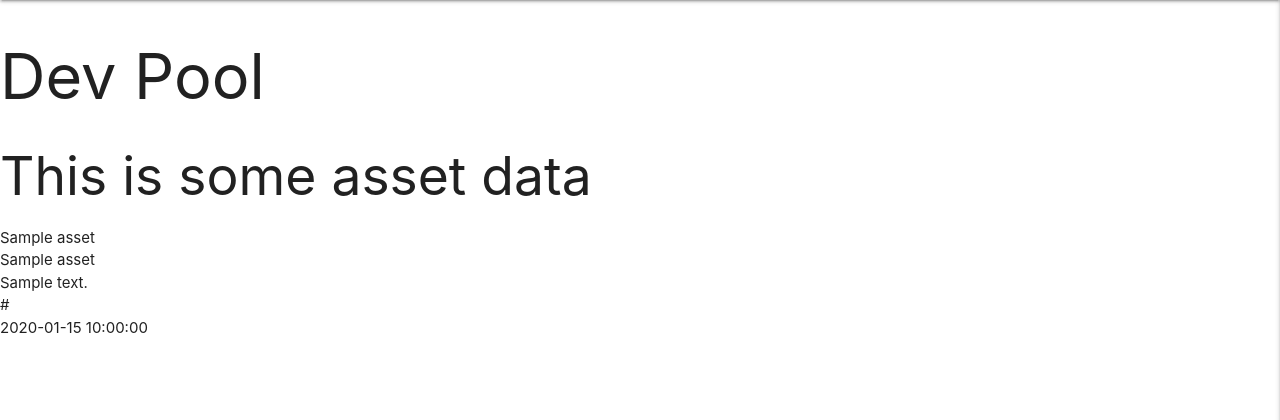
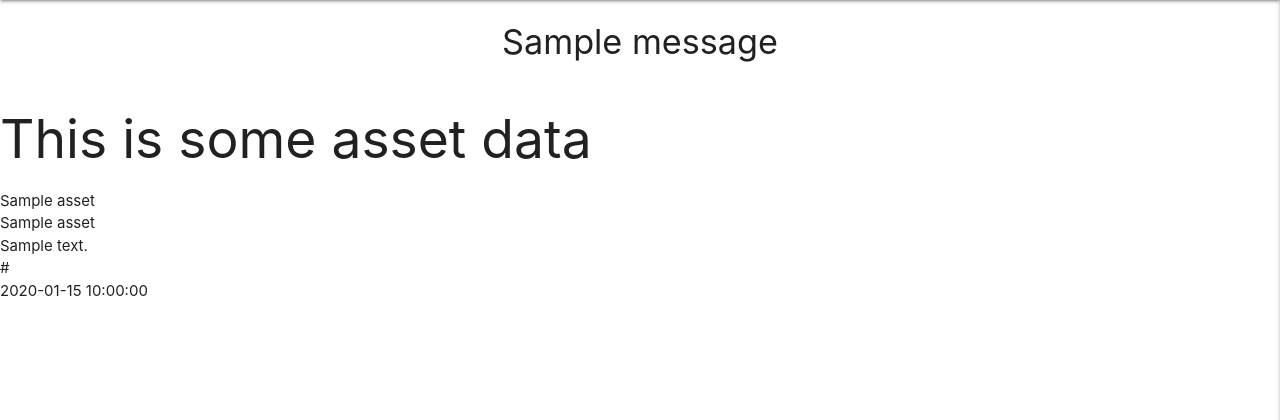
Before and after one commit to Brian-FullStack/dev_pool, a Flask app: page / in a window 1280 px wide. Shown: the part 64-484 px from the top of the page. Run offline with Flask 2, Linux system fonts and the light colour scheme; one stand-in notice (Sample message) is shown; a database or web service that is not in the repository returns one stand-in record (values such as "Sample title"); some libraries are stand-ins or nearby versions.

Commit message:
Added row to display flash messages with jinja

```diff
--- a/templates/base.html
+++ b/templates/base.html
@@ -50,7 +50,17 @@
           </ul>
     </header>
 
-    <h1>Dev Pool</h1>
+    <section>
+      {% with messages = get_flashed_messages() %}
+        {% if messages %}
+          {% for message in messages %}
+            <div class="row">
+              <h4 class="col s12 center-align">{{ message }}</h4>
+            </div>
+          {% endfor %}
+        {% endif %}
+      {% endwith %}
+    </section>
     {% block content %}
     {% endblock %}
 
```
